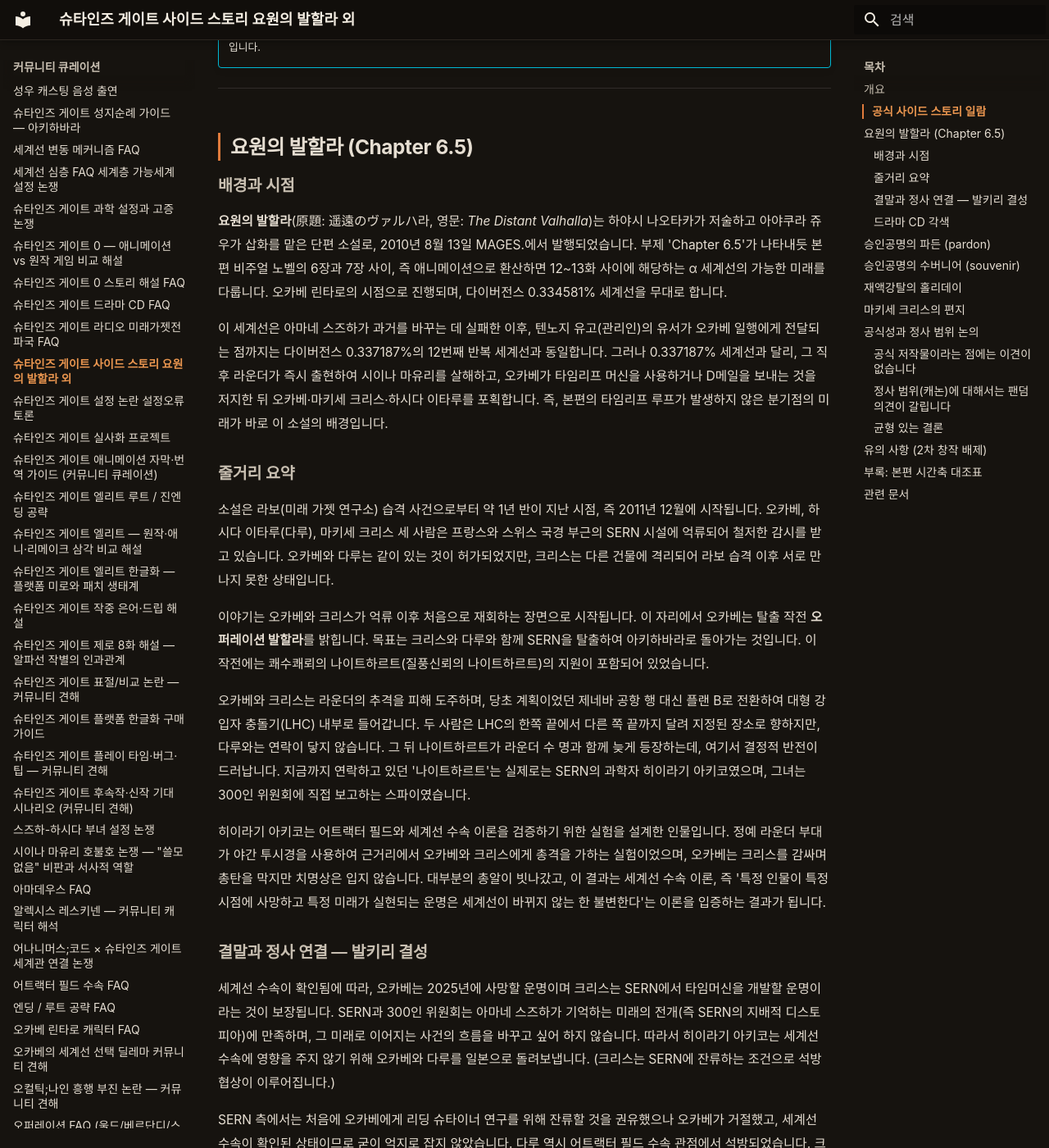
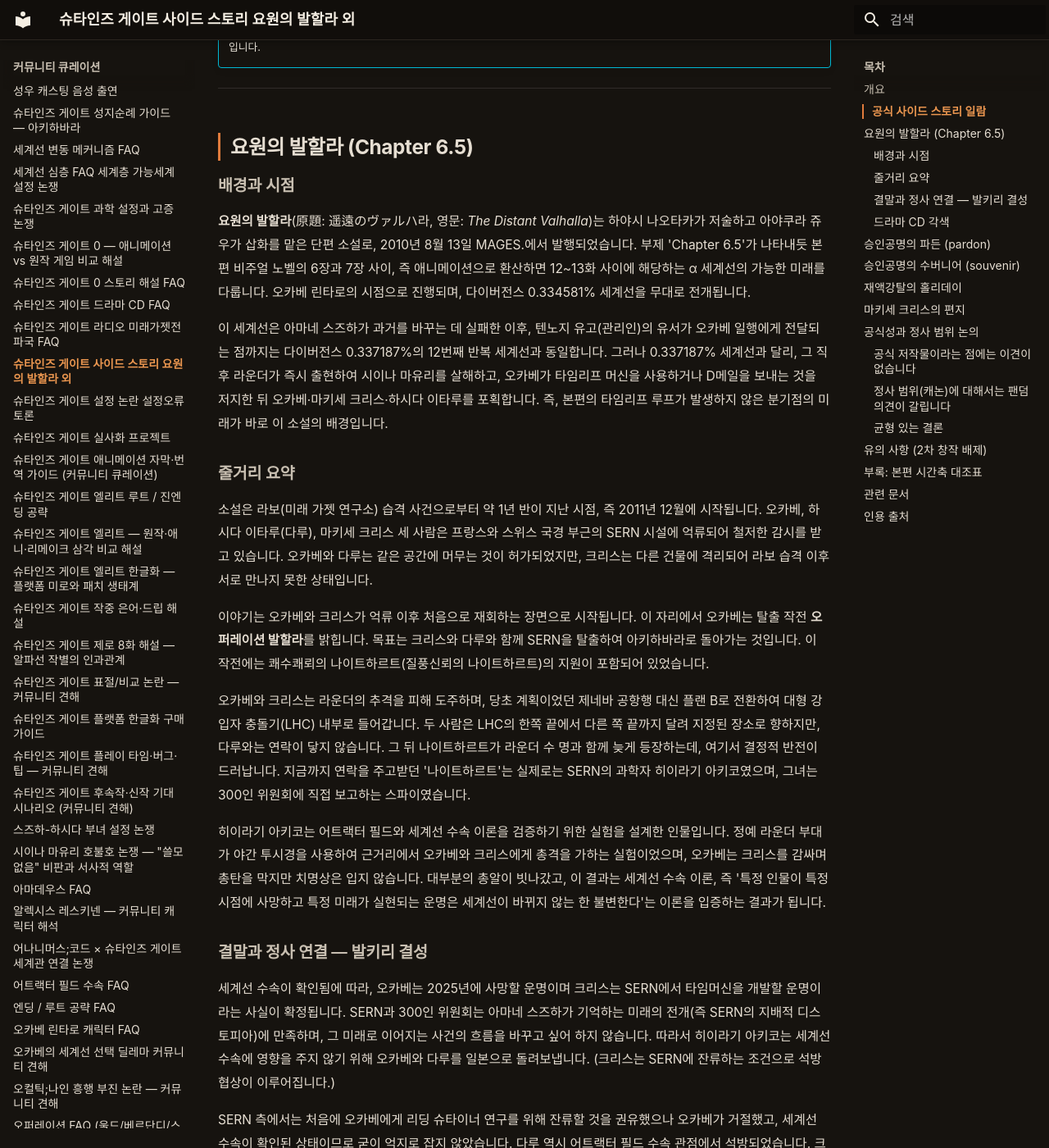
Before and after one commit to sgwiki/sgwiki.github.io, an MkDocs documentation site: the page built from wiki/커뮤니티-큐레이션/슈타인즈-게이트-사이드-스토리-요원의-발할라-외.md, in a window 1280 px wide and 1400 px high, scrolled down 1933 px. Shown: the whole window at 82% size. Built offline with MkDocs 1.6.1 and Material for MkDocs 9.7.7, drawn with Linux system fonts in a browser that asks for light colours; some web fonts are replaced; some of the changed text lies outside the part shown.

Commit message:
chore(wiki): 슈타인즈-게이트-사이드-스토리-요원의-발할라-외 정비 — frontmatter 런타임 마커 제거(generated_via·run_id)·last_modified→last_verified 필드명 표준화·인용 출처 섹션 추가·문체 교정(번역투 '무대로 합니다'→'무대로 전개됩니다'·'연락하고 있던'→'연락을 주고받던'·'제네바 공항 행'→'제네바 공항행' 띄어쓰기·'보장됩니다'→'확정됩니다'·용어 통일 '라운드 시절'→'라운더 시절'·어휘 '비칩니다'→'드러납니다'·반복 제거·번역투 수동태 교정)
Co-Authored-By: Claude Opus 4.6 <noreply@anthropic.com>

```diff
--- a/wiki/커뮤니티-큐레이션/슈타인즈-게이트-사이드-스토리-요원의-발할라-외.md
+++ b/wiki/커뮤니티-큐레이션/슈타인즈-게이트-사이드-스토리-요원의-발할라-외.md
@@ -48,27 +46,27 @@ description: "슈타인즈 게이트 공식 사이드 스토리(요원의 발할
 
 ### 배경과 시점
 
-**요원의 발할라**(原題: 遥遠のヴァルハ라, 영문: *The Distant Valhalla*)는 하야시 나오타카가 저술하고 아야쿠라 쥬우가 삽화를 맡은 단편 소설로, 2010년 8월 13일 MAGES.에서 발행되었습니다. 부제 'Chapter 6.5'가 나타내듯 본편 비주얼 노벨의 6장과 7장 사이, 즉 애니메이션으로 환산하면 12~13화 사이에 해당하는 α 세계선의 가능한 미래를 다룹니다. 오카베 린타로의 시점으로 진행되며, 다이버전스 0.334581% 세계선을 무대로 합니다.
+**요원의 발할라**(原題: 遥遠のヴァルハ라, 영문: *The Distant Valhalla*)는 하야시 나오타카가 저술하고 아야쿠라 쥬우가 삽화를 맡은 단편 소설로, 2010년 8월 13일 MAGES.에서 발행되었습니다. 부제 'Chapter 6.5'가 나타내듯 본편 비주얼 노벨의 6장과 7장 사이, 즉 애니메이션으로 환산하면 12~13화 사이에 해당하는 α 세계선의 가능한 미래를 다룹니다. 오카베 린타로의 시점으로 진행되며, 다이버전스 0.334581% 세계선을 무대로 전개됩니다.
 
 이 세계선은 아마네 스즈하가 과거를 바꾸는 데 실패한 이후, 텐노지 유고(관리인)의 유서가 오카베 일행에게 전달되는 점까지는 다이버전스 0.337187%의 12번째 반복 세계선과 동일합니다. 그러나 0.337187% 세계선과 달리, 그 직후 라운더가 즉시 출현하여 시이나 마유리를 살해하고, 오카베가 타임리프 머신을 사용하거나 D메일을 보내는 것을 저지한 뒤 오카베·마키세 크리스·하시다 이타루를 포획합니다. 즉, 본편의 타임리프 루프가 발생하지 않은 분기점의 미래가 바로 이 소설의 배경입니다.
 
 ### 줄거리 요약
 
-소설은 라보(미래 가젯 연구소) 습격 사건으로부터 약 1년 반이 지난 시점, 즉 2011년 12월에 시작됩니다. 오카베, 하시다 이타루(다루), 마키세 크리스 세 사람은 프랑스와 스위스 국경 부근의 SERN 시설에 억류되어 철저한 감시를 받고 있습니다. 오카베와 다루는 같이 있는 것이 허가되었지만, 크리스는 다른 건물에 격리되어 라보 습격 이후 서로 만나지 못한 상태입니다.
+소설은 라보(미래 가젯 연구소) 습격 사건으로부터 약 1년 반이 지난 시점, 즉 2011년 12월에 시작됩니다. 오카베, 하시다 이타루(다루), 마키세 크리스 세 사람은 프랑스와 스위스 국경 부근의 SERN 시설에 억류되어 철저한 감시를 받고 있습니다. 오카베와 다루는 같은 공간에 머무는 것이 허가되었지만, 크리스는 다른 건물에 격리되어 라보 습격 이후 서로 만나지 못한 상태입니다.
 
 이야기는 오카베와 크리스가 억류 이후 처음으로 재회하는 장면으로 시작됩니다. 이 자리에서 오카베는 탈출 작전 **오퍼레이션 발할라**를 밝힙니다. 목표는 크리스와 다루와 함께 SERN을 탈출하여 아키하바라로 돌아가는 것입니다. 이 작전에는 쾌수쾌뢰의 나이트하르트(질풍신뢰의 나이트하르트)의 지원이 포함되어 있었습니다.
 
-오카베와 크리스는 라운더의 추격을 피해 도주하며, 당초 계획이었던 제네바 공항 행 대신 플랜 B로 전환하여 대형 강입자 충돌기(LHC) 내부로 들어갑니다. 두 사람은 LHC의 한쪽 끝에서 다른 쪽 끝까지 달려 지정된 장소로 향하지만, 다루와는 연락이 닿지 않습니다. 그 뒤 나이트하르트가 라운더 수 명과 함께 늦게 등장하는데, 여기서 결정적 반전이 드러납니다. 지금까지 연락하고 있던 '나이트하르트'는 실제로는 SERN의 과학자 히이라기 아키코였으며, 그녀는 300인 위원회에 직접 보고하는 스파이였습니다.
+오카베와 크리스는 라운더의 추격을 피해 도주하며, 당초 계획이었던 제네바 공항행 대신 플랜 B로 전환하여 대형 강입자 충돌기(LHC) 내부로 들어갑니다. 두 사람은 LHC의 한쪽 끝에서 다른 쪽 끝까지 달려 지정된 장소로 향하지만, 다루와는 연락이 닿지 않습니다. 그 뒤 나이트하르트가 라운더 수 명과 함께 늦게 등장하는데, 여기서 결정적 반전이 드러납니다. 지금까지 연락을 주고받던 '나이트하르트'는 실제로는 SERN의 과학자 히이라기 아키코였으며, 그녀는 300인 위원회에 직접 보고하는 스파이였습니다.
 
 히이라기 아키코는 어트랙터 필드와 세계선 수속 이론을 검증하기 위한 실험을 설계한 인물입니다. 정예 라운더 부대가 야간 투시경을 사용하여 근거리에서 오카베와 크리스에게 총격을 가하는 실험이었으며, 오카베는 크리스를 감싸며 총탄을 막지만 치명상은 입지 않습니다. 대부분의 총알이 빗나갔고, 이 결과는 세계선 수속 이론, 즉 '특정 인물이 특정 시점에 사망하고 특정 미래가 실현되는 운명은 세계선이 바뀌지 않는 한 불변한다'는 이론을 입증하는 결과가 됩니다.
 
 ### 결말과 정사 연결 — 발키리 결성
 
-세계선 수속이 확인됨에 따라, 오카베는 2025년에 사망할 운명이며 크리스는 SERN에서 타임머신을 개발할 운명이라는 것이 보장됩니다. SERN과 300인 위원회는 아마네 스즈하가 기억하는 미래의 전개(즉 SERN의 지배적 디스토피아)에 만족하며, 그 미래로 이어지는 사건의 흐름을 바꾸고 싶어 하지 않습니다. 따라서 히이라기 아키코는 세계선 수속에 영향을 주지 않기 위해 오카베와 다루를 일본으로 돌려보냅니다. (크리스는 SERN에 잔류하는 조건으로 석방 협상이 이루어집니다.)
+세계선 수속이 확인됨에 따라, 오카베는 2025년에 사망할 운명이며 크리스는 SERN에서 타임머신을 개발할 운명이라는 사실이 확정됩니다. SERN과 300인 위원회는 아마네 스즈하가 기억하는 미래의 전개(즉 SERN의 지배적 디스토피아)에 만족하며, 그 미래로 이어지는 사건의 흐름을 바꾸고 싶어 하지 않습니다. 따라서 히이라기 아키코는 세계선 수속에 영향을 주지 않기 위해 오카베와 다루를 일본으로 돌려보냅니다. (크리스는 SERN에 잔류하는 조건으로 석방 협상이 이루어집니다.)
 
 SERN 측에서는 처음에 오카베에게 리딩 슈타이너 연구를 위해 잔류할 것을 권유했으나 오카베가 거절했고, 세계선 수속이 확인된 상태이므로 굳이 억지로 잡지 않았습니다. 다루 역시 어트랙터 필드 수속 관점에서 석방되었습니다. 크리스는 자신이 SERN의 과학자가 될 운명임을 받아들이면서도, 언젠가 오카베가 자신을 구하러 올지도 모른다는 희망을 버리지 않습니다.
 
-석방 이후, 2011년 겨울 코믹 마켓에 참석한 오카베와 다루는 여전히 라운더의 감시를 받고 있었습니다. 그러나 행사 말미에 다루가 유명 코스플레이어 아마네 유키(훗날 다루의 아내이자 스즈하의 어머니가 될 인물)를 만나게 됩니다. 다루는 유키와 다른 코스플레이어, 오타쿠들에게 부탁하여 라운더를 둘러싸고 주의를 분산시키는 방식으로 추적을 따돌리는 데 성공합니다.
+석방 이후, 2011년 겨울 코믹 마켓에 참석한 오카베와 다루는 여전히 라운더의 감시를 받고 있었습니다. 그러나 행사 말미에 다루가 유명 코스플레이어 아마네 유키(훗날 다루의 아내이자 스즈하의 어머니가 될 인물)를 만나게 됩니다. 다루는 유키와 다른 코스플레이어, 오타쿠들에게 부탁하여 라운더의 주의를 분산시키는 방식으로 추적을 따돌리는 데 성공합니다.
 
 결과적으로 오카베와 다루는 감시망에서 벗어나지만, 세계선 수속 실험이 증명한 바에 따르면 다른 세계선으로 이동하지 않는 한 SERN 디스토피아 실현을 막는 것은 불가능합니다. 그럼에도 두 사람은 레지스탕스 조직 **발키리**(왈큐레)를 결성할 것을 결의합니다. 이것이 바로 아마네 스즈하가 말한 2036년 이전의 미래 저항 조직 발키리의 기원입니다.
 
@@ -82,11 +80,11 @@ SERN 측에서는 처음에 오카베에게 리딩 슈타이너 연구를 위해
 
 ## 승인공명의 파든 (pardon)
 
-**승인공명의 파든**(原題: 承認共鳴のパードン)은 2013년 극장판 부하영역의 데자뷰의 극장 특전 소설로, 시나리오 감독 하야시 나오타카가 집필했습니다. 2013년 5월 11일부터 5월 17일까지 극장 관람객에게 배포되었으며, 이후 BD판 북클릿에 수록되었습니다.
+**승인공명의 파든**(原題: 承認共鳴のパードン)은 2013년 극장판 부하영역의 데자뷰 특전 소설로, 시나리오 감독 하야시 나오타카가 집필했습니다. 2013년 5월 11일부터 5월 17일까지 극장 관람객에게 배포되었으며, 이후 BD판 북클릿에 수록되었습니다.
 
 시점은 라보멤이 된 지 1년이 지난 후입니다. 키류 모에카를 중심으로 오카베 린타로, 텐노지 유고(관리인/FB), 텐노지 나에가 등장합니다. 작중 시점이 '라보멤 가입 1년 후'인 점과 모에카가 오카베와 정상적으로 교류하는 묘사로 볼 때, 슈타인즈 게이트 세계선(본편 엔딩 이후)을 배경으로 한 후일담 에피소드로 해석됩니다.
 
-이 소설의 핵심은 모에카가 라운더에 가입하기 이전의 전사(前史)를 다룬다는 점입니다. 모에카가 라운더에 들어가게 된 경위, FB(텐노지 유고)와의 접촉 과정, 그리고 FB에 대한 의존 관계 형성이 이 에피소드에서 비칩니다. 이는 본편에서 모에카가 보여주는 FB에 대한 맹목적 충성과 메일 의존 행동의 심리적 기원을 보충하는 자료로, 본편 캐릭터 해석에 직접 연결됩니다. 오카베가 모에카에게 "언젠가 그 의미를 알게 될 때가 올 것이다"라고 말하는 장면이 작품 내 인용구로 제시되어 있습니다.
+이 소설의 핵심은 모에카가 라운더에 가입하기 이전의 전사(前史)를 다룬다는 점입니다. 모에카가 라운더에 들어가게 된 경위, FB(텐노지 유고)와의 접촉 과정, 그리고 FB에 대한 의존 관계 형성이 이 에피소드에서 드러납니다. 이는 본편에서 모에카가 보여주는 FB에 대한 맹목적 충성과 메일 의존 행동의 심리적 기원을 보충하는 자료로, 본편 캐릭터 해석에 직접 연결됩니다. 오카베가 모에카에게 "언젠가 그 의미를 알게 될 때가 올 것이다"라고 말하는 장면이 작품 내 인용구로 제시되어 있습니다.
 
 ---
 
@@ -173,3 +171,7 @@ SERN 측에서는 처음에 오카베에게 리딩 슈타이너 연구를 위해
 - [시리즈 가이드](../lore/시리즈-가이드.md) — 외전·소설·드라마 CD 일람
 - [오카베와 다루의 우정](../lore/오카베와-다루의-우정.md)
 - [선형구속의 페노그램·비익연리의 달링 외전 루트 시나리오 구조 해설](선형구속의-페노그램-비익연리의-달링-외전-루트-시나리오-구조-해설.md)
+
+---
+
+## 인용 출처
```
Also changed, not shown: other parts of wiki/커뮤니티-큐레이션/슈타인즈-게이트-사이드-스토리-요원의-발할라-외.md (+4 -6 lines).
